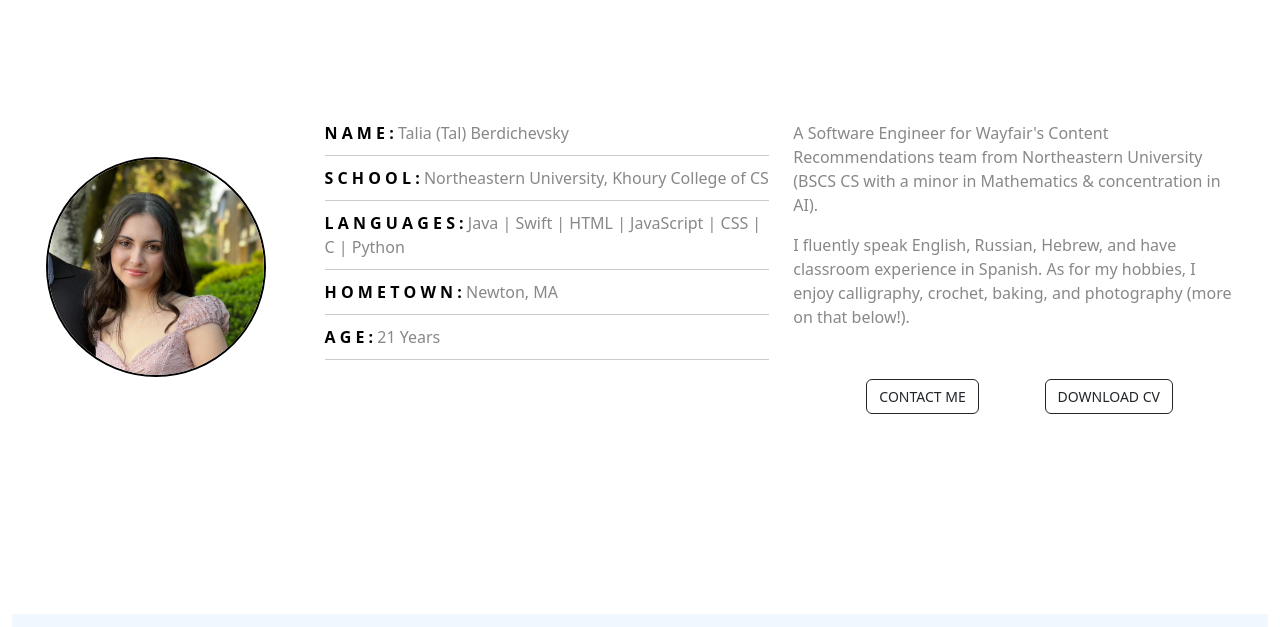
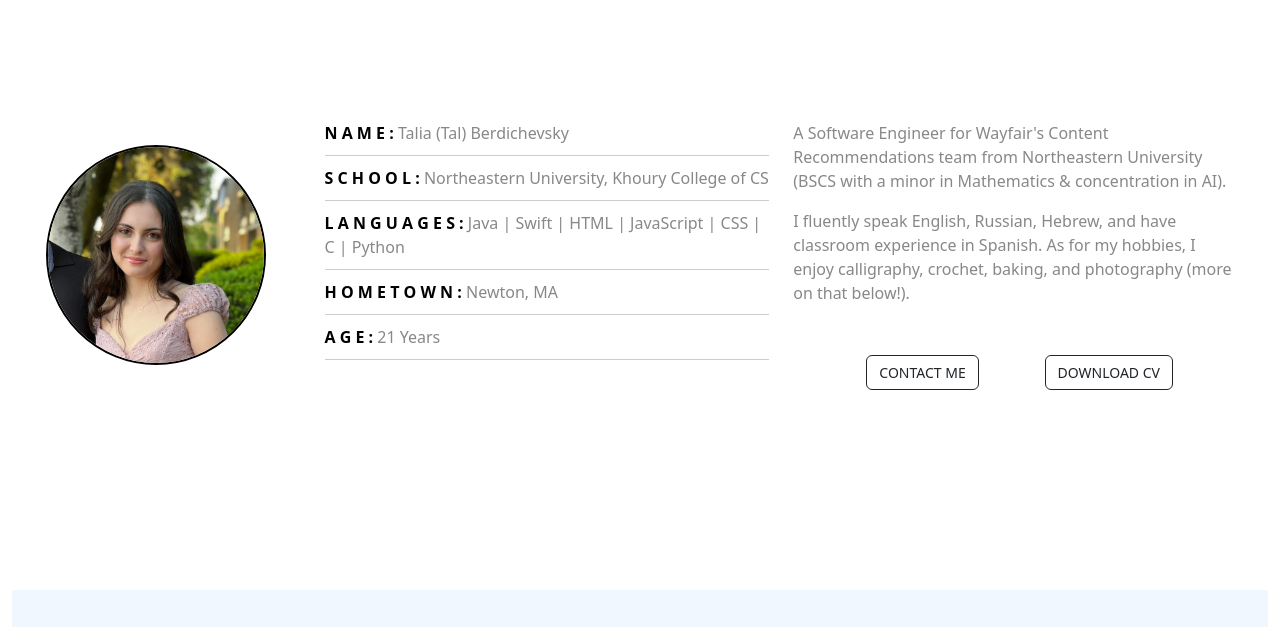
Before and after one commit to tal-berdichevsky/PersonalWebsite, a plain HTML site: page index.html in a window 1280 px wide. Shown: the part 1040-1667 px from the top of the page. Drawn offline with nearby package versions, Linux system fonts and the light colour scheme.

Commit message:
Minor Updates

```diff
--- a/index.html
+++ b/index.html
@@ -355,7 +355,7 @@
                             <p class="info" data-aos="fade-up" data-aos-delay="550"><b>A G E  :</b> <span class="lighter-thinner">    21 Years</span></p>
                         </div>
                         <div class="col-md-6">
-                            <p class="lighter-thinner" data-aos="fade-up" data-aos-delay="200">A Software Engineer for Wayfair's Content Recommendations team from Northeastern University (BSCS CS with a minor in Mathematics & concentration in AI).</p>
+                            <p class="lighter-thinner" data-aos="fade-up" data-aos-delay="200">A Software Engineer for Wayfair's Content Recommendations team from Northeastern University (BSCS with a minor in Mathematics & concentration in AI).</p>
                             <p class="lighter-thinner" data-aos="fade-up" data-aos-delay="400">I fluently speak English, Russian, Hebrew, and have classroom experience in Spanish. As for my hobbies, I enjoy calligraphy, crochet, baking, and photography (more on that below!). </p>
                             <div class="row text-center justify-content-center" style="margin-top: 50px" data-aos="fade-up" data-aos-delay="450">
                                 <div class="col col-lg-4" style="margin-right: 30px;">
```
